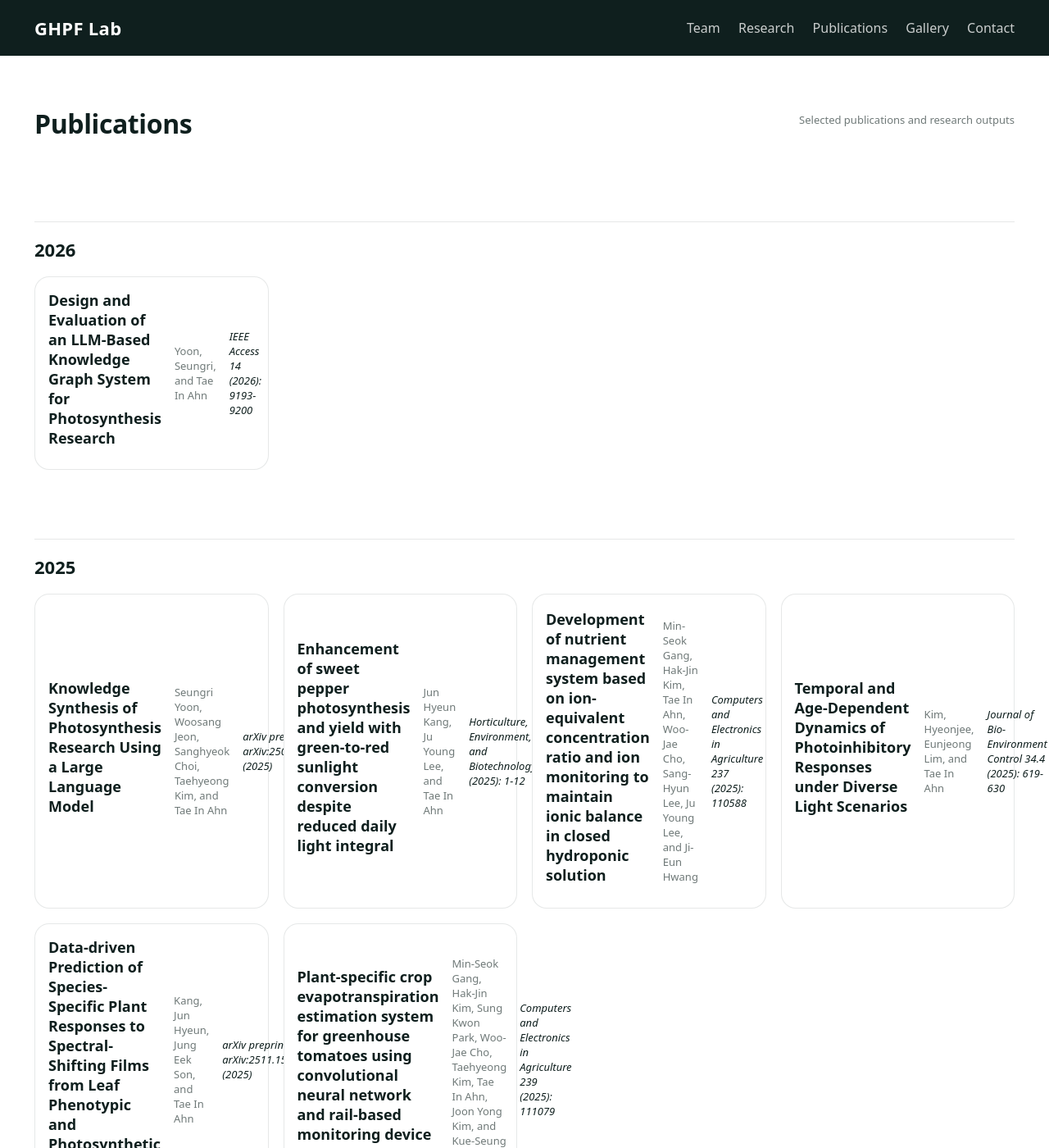
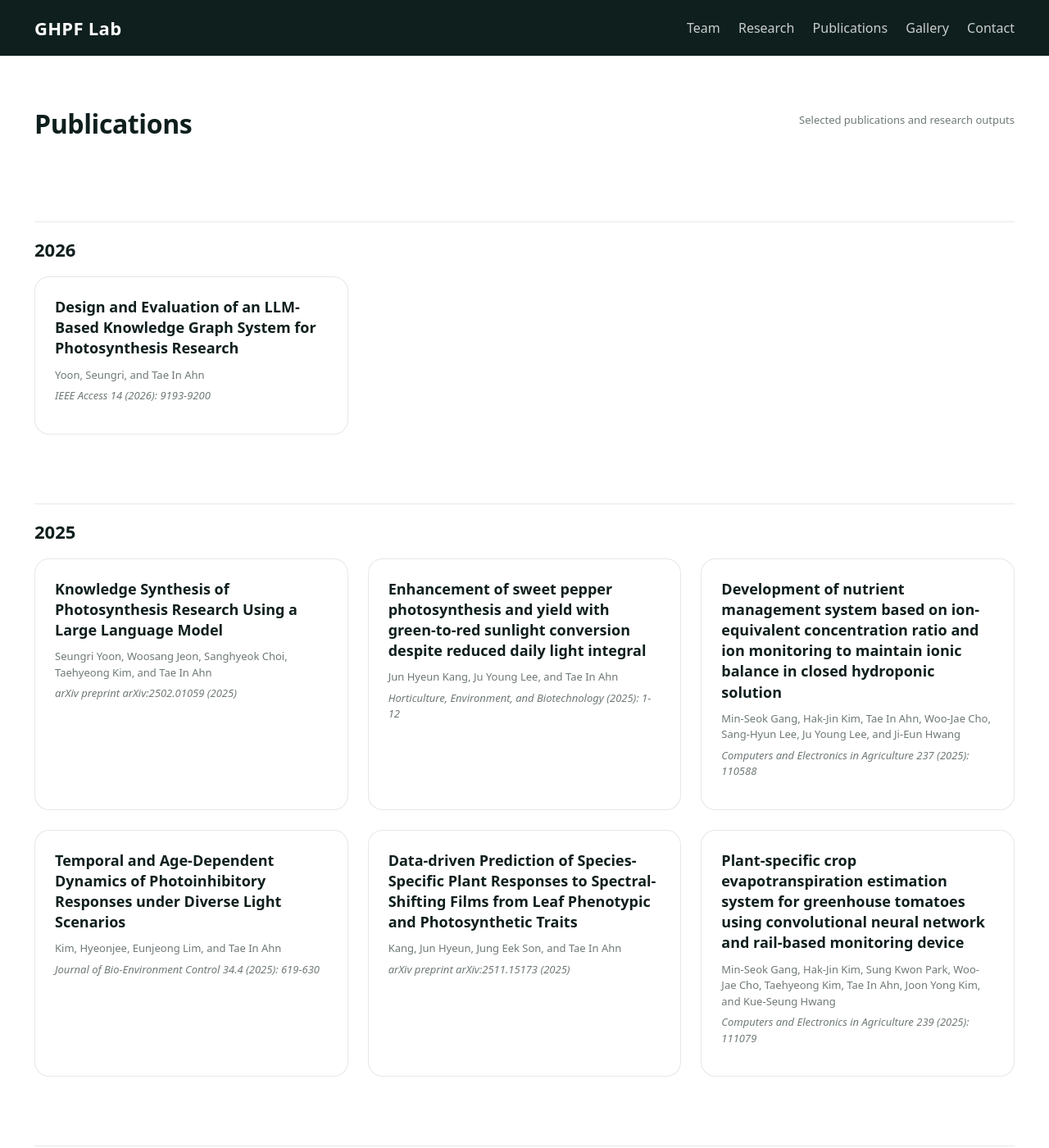
Before and after one commit to evergreendasol/Trial-2-lab-web, a Jekyll site: the page built from publications.md, in a window 1280 px wide and 1400 px high. Shown: the whole window at 82% size. Built offline with Jekyll 4.4.1, drawn with Linux system fonts in a browser that asks for light colours.

Commit message:
Redesign publications page with gallery-style 3-column card grid
- Replace team-card/team-grid with new pub-card/pub-grid classes
- 3-column responsive grid (3→2→1 at breakpoints)
- Vertical card layout: title, authors, venue, optional link
- Year grouping preserved with section headers
- Consistent with gallery page's card block structure

https://claude.ai/code/session_01TmRjvzfDazRavAh5211o6j

```diff
--- a/assets/css/site.css
+++ b/assets/css/site.css
@@ -906,3 +906,53 @@ a:hover{color:var(--accent)}
   .research-hero .research-grid{margin-top:22px}
   .team-summary-grid--hero{margin-top:22px}
 }
+
+/* =========================
+   PUBLICATIONS
+   ========================= */
+.pub-grid{
+  display:grid;
+  grid-template-columns:repeat(3,minmax(0,1fr));
+  gap:24px;
+  margin-top:14px;
+}
+
+.pub-card{
+  display:flex;
+  flex-direction:column;
+  padding:24px;
+}
+
+.pub-card__title{
+  font-size:16px;
+  font-weight:700;
+  line-height:1.4;
+  margin:0 0 10px;
+}
+
+.pub-card__authors{
+  font-size:13px;
+  color:var(--muted);
+  margin:0 0 6px;
+  line-height:1.5;
+}
+
+.pub-card__venue{
+  font-size:13px;
+  font-style:italic;
+  color:var(--muted);
+  margin:0 0 12px;
+  line-height:1.5;
+  flex-grow:1;
+}
+
+.pub-card__link{
+  font-size:13px;
+}
+
+@media (max-width:900px){
+  .pub-grid{grid-template-columns:repeat(2,1fr);gap:18px}
+}
+@media (max-width:600px){
+  .pub-grid{grid-template-columns:1fr;gap:14px}
+}
--- a/publications.md
+++ b/publications.md
@@ -26,17 +26,17 @@ title: Publications
       <div class="section__head">
         <h2>{{ pub.year }}</h2>
       </div>
-      <div class="grid team-grid">
+      <div class="pub-grid">
     {% assign current_year = pub.year %}
   {% endif %}
 
-    <div class="card team-card">
-      <h3>{{ pub.title }}</h3>
-      <p class="muted small">{{ pub.authors }}</p>
-      <p class="small"><em>{{ pub.venue }}</em></p>
+    <div class="card pub-card">
+      <h3 class="pub-card__title">{{ pub.title }}</h3>
+      <p class="pub-card__authors">{{ pub.authors }}</p>
+      <p class="pub-card__venue">{{ pub.venue }}</p>
       {% if pub.url and pub.url != "" %}
-        <p class="small">
-          <a class="link" href="{{ pub.url }}">View Paper</a>
+        <p class="pub-card__link">
+          <a class="link" href="{{ pub.url }}">View Paper &rarr;</a>
         </p>
       {% endif %}
     </div>
```
